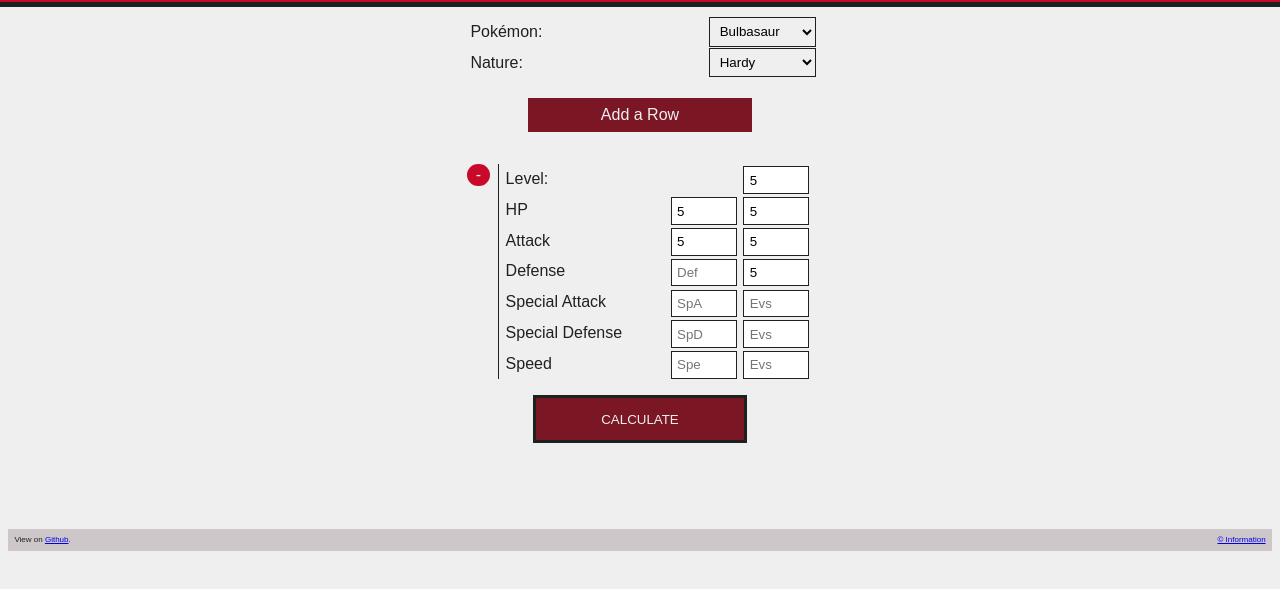
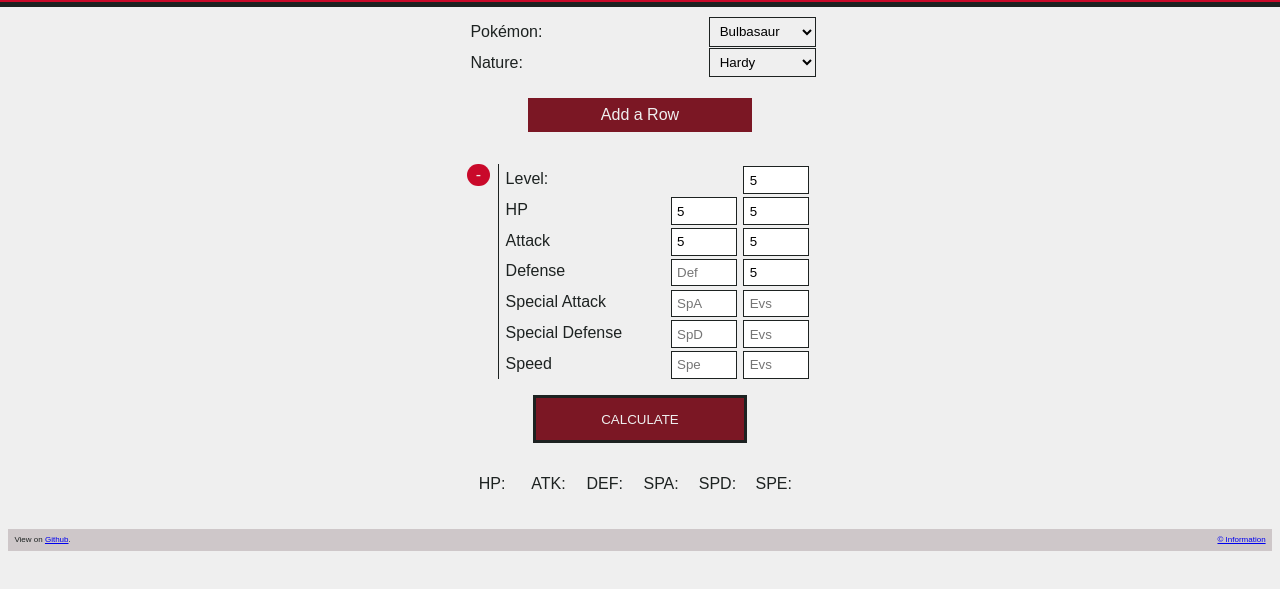
Before and after one commit to Zunderstorm/four-island, a plain HTML site: page ivcalc.html in a window 1280 px wide. Both pictures are taken after typing "5", "5", "5", "5", "5", "5" into the empty fields and a click on the input "Calculate". Shown: the part 79-668 px from the top of the page. Drawn offline with Linux system fonts and the light colour scheme.

Commit message:
up and running! still needs some tweaks, but other than that. Appcache is working too!

```diff
--- a/css/main.scss
+++ b/css/main.scss
@@ -67,7 +67,7 @@ header
     position: fixed;
     top: 0;
     left: 0;
-
+    z-index: 100;
     box-sizing: border-box;
     width: 100%;
     padding: 1em;
@@ -228,7 +228,7 @@ main
         border-left:thin solid $pokedex_black;
         // background: $pokedex_red;
         position: relative;
-        z-index: -1;
+        z-index: 1;
         margin-bottom: 1em;
         .stats{
           display: block;
@@ -327,9 +327,17 @@ main
 }
 
 #results{
+  padding-top: 2em;
   .ivspread{
     width: 100%;
     font-size: 0.5rem;
+  }
+  .result{
+    width:16%;
+    margin:0;
+    text-align: center;
+    float: left;
+    display: block;
   }
 }
 
--- a/ivcalc.html
+++ b/ivcalc.html
@@ -125,7 +125,7 @@
                 </ul>
             <input type="submit" value="Calculate">
         </form>
-        <section id="results">
+        <section id="results" class="clearfix">
         </section>
     </main>
     <footer class="clearfix">
--- a/js/iv.js
+++ b/js/iv.js
@@ -3,6 +3,7 @@
     var ivcalc = document.querySelector("#ivcalc");
     var rowAdd = document.querySelector("#rowAdd");
     var currentRow = document.querySelector("li.row.current");
+    var s = ["hp", "atk", "def", "spa", "spd", "spe"];
     var natures = [
         [1, 1, 1, 1, 1, 1], //hardy - 0
         [1, 1.1, 0.9, 1, 1, 1], //lonely - 1
@@ -39,7 +40,6 @@
         console.log(mon + "\n stats:" + stats + "\n level: " + level + "\n EVs: " + EVs + "\n Nature: " + nature);
         var IVs = [];
 
-        var s = ["hp", "atk", "def", "spa", "spd", "spe"];
         var bases = pokedex[mon].baseStats;
 
         IVs[0] = [];
@@ -73,23 +73,23 @@
         pokeslist.appendChild(newPoke);
     }
 
-    function findSimilar(arrA,arrB){
+    function findSimilar(arrA, arrB) {
         var arr = arrA.concat(arrB);
         arr = arr.sort();
         var empty = true;
-      console.log(arr);
-      console.log("^ arr");
+        // console.log(arr);
+        // console.log("^ arr");
         var sortedArray = arr.slice().sort();
         var res = [];
-      for(var i=0;i<arr.length-1;i++){
-        if(sortedArray[i+1] == sortedArray[i]){
+        for (var i = 0; i < arr.length - 1; i++) {
+            if (sortedArray[i + 1] == sortedArray[i]) {
                 res.push(sortedArray[i]);
-          if(empty){
+                if (empty) {
                     empty = false;
                 }
             }
         }
-      if(empty){
+        if (empty) {
             res = arr;
         }
         return res;
@@ -99,7 +99,14 @@
         event.preventDefault();
         var invalid = false;
         results.innerHTML = "";
-        var resultsSpread = [[],[],[],[],[],[]];
+        var resultsSpread = [
+            [],
+            [],
+            [],
+            [],
+            [],
+            []
+        ];
         var rows = document.querySelectorAll("li.row");
         console.log(rows.length);
         var mon = ivcalc.querySelector('#pokemon').value;
@@ -128,16 +135,27 @@
             if (!invalid) {
                 var ivspread = calcIVs(mon, stats, level, EVs, nature);
                 for (var i = 0; i < ivspread.length; i++) {
-                  console.log(ivspread[i]);
-                  resultsSpread[i] = findSimilar(resultsSpread[i],ivspread[i]);
+                    // console.log(ivspread[i]);
+                    resultsSpread[i] = findSimilar(resultsSpread[i], ivspread[i]);
+                  }
+              for (var i = 0; i < 6; i++) {
+                console.log(i);
+                  var newResultRow = document.createElement('div');
+                  newResultRow.innerHTML += s[i].toUpperCase() + ":<br>";
+                  newResultRow.classList.add('result');
+                  // console.log(resultsSpread.length + " length");
+                    for(var j=resultsSpread[i].length-1; j>=0;j--){
+                      newResultRow.innerHTML += resultsSpread[i][j] + "<br>";
+                    }
+                results.appendChild(newResultRow);
               }
                 console.log(resultsSpread);
             } else {
-              if(!alerted){
+                if (!alerted) {
                     alert("Invalid Input! Please try again.");
                 }
             }
-        }//end for rows
+        } //end for rows
     }
 
     function insertAfter(el, referenceNode) {
@@ -145,36 +163,37 @@
     }
 
 
-  function toggleStats(event){
+    function toggleStats(event) {
         event.preventDefault();
         var it = event.currentTarget;
         it.parentNode.classList.toggle('closed');
-    if(it.parentNode.classList.contains('closed')){
+        if (it.parentNode.classList.contains('closed')) {
             it.innerHTML = "+";
-      it.parentNode.querySelector('.lvl').disabled=true;
-    }else{
+            it.parentNode.querySelector('.lvl').disabled = true;
+        } else {
             it.innerHTML = "-";
-      it.parentNode.querySelector('.lvl').disabled=false;
+            it.parentNode.querySelector('.lvl').disabled = false;
         }
     }
-function addRow(event){
+
+    function addRow(event) {
         event.preventDefault();
         var it = event.currentTarget;
         var newRow = document.createElement('li');
         var tempHTML = it.parentNode.querySelector('li.row').innerHTML;
         newRow.classList.add('row');
         newRow.classList.add('clearfix');
-  newRow.innerHTML= tempHTML;
+        newRow.innerHTML = tempHTML;
         currentRow = newRow;
-  insertAfter(newRow,rowAdd);
-  it.parentNode.querySelector('.expand').innerHTML ="-";
-  it.parentNode.querySelector('.lvl').disabled=false;
-  it.parentNode.querySelector('.expand').addEventListener('click',toggleStats,false);
+        insertAfter(newRow, rowAdd);
+        it.parentNode.querySelector('.expand').innerHTML = "-";
+        it.parentNode.querySelector('.lvl').disabled = false;
+        it.parentNode.querySelector('.expand').addEventListener('click', toggleStats, false);
     }
 
 
 
-    document.querySelector('.expand').addEventListener('click',toggleStats,false);
+    document.querySelector('.expand').addEventListener('click', toggleStats, false);
     rowAdd.addEventListener('click', addRow, false);
     ivcalc.addEventListener('submit', displayIVs, false);
 })();
```
Also changed, not shown: css/main.css. Lines whose indentation alone changed are shown as unchanged.
